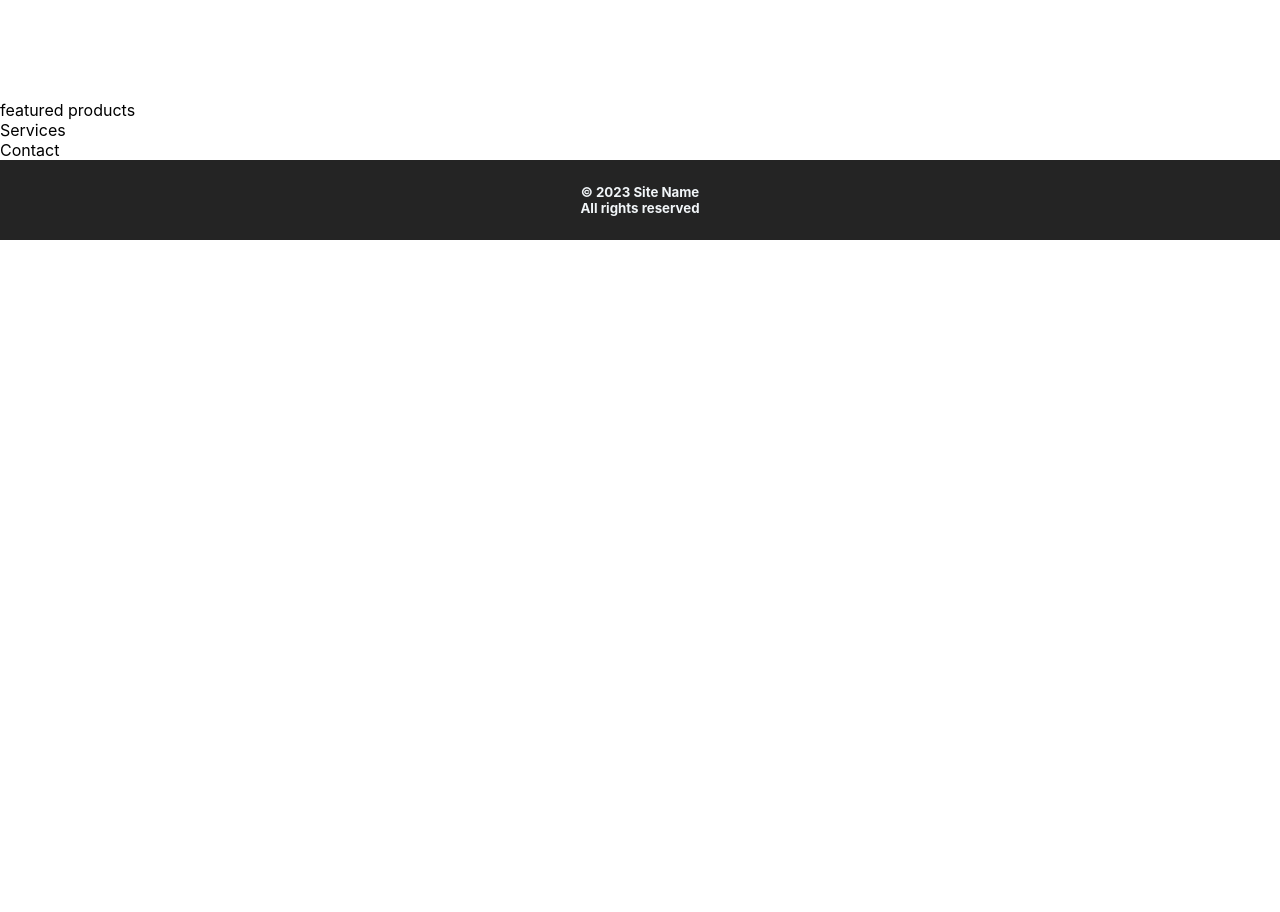
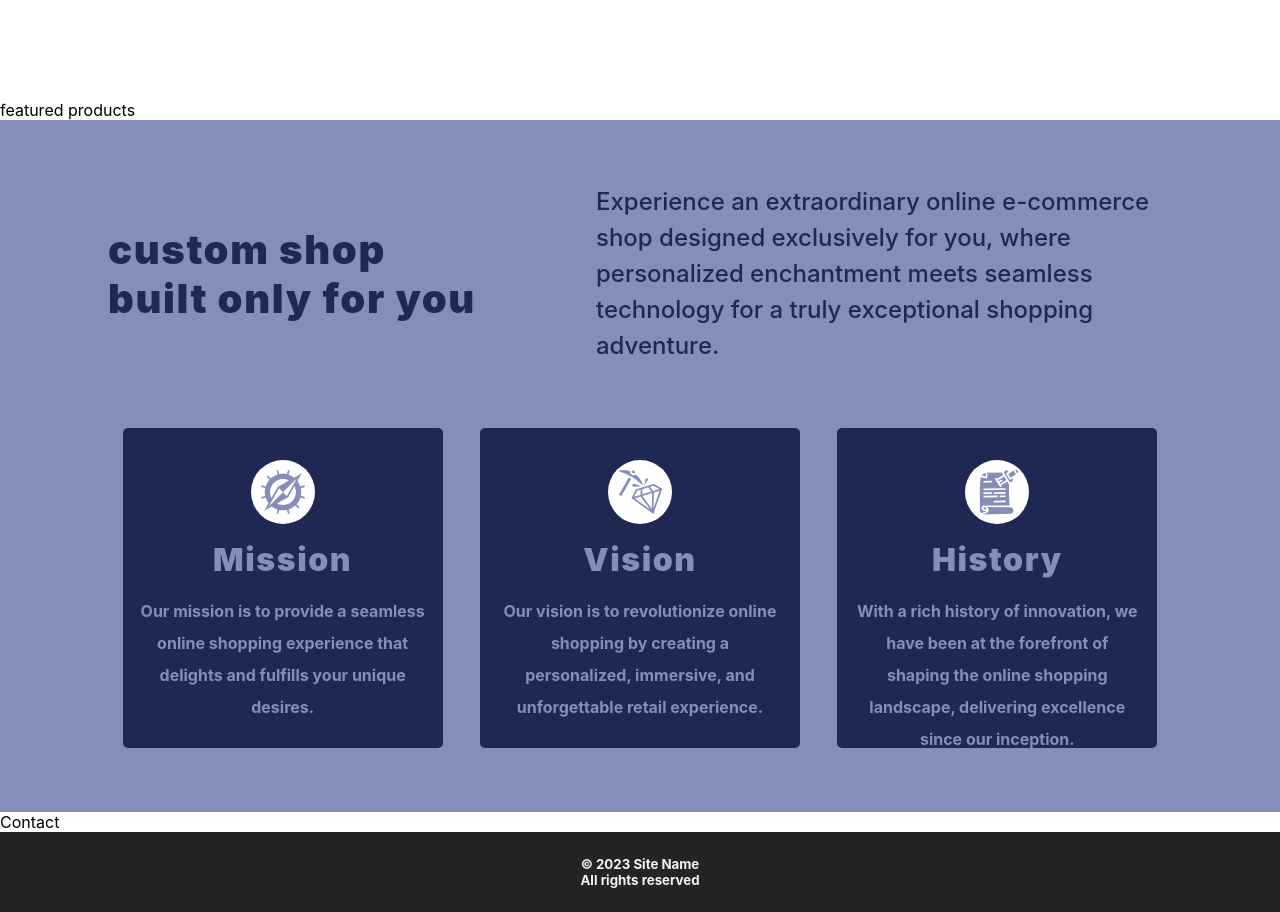
Before and after one commit to AKWGH/e-commerce, a React (Vite) app: page / in a window 1280 px wide. Shown: the part 700-1612 px from the top of the page. Before the commit the page ends 940 px from the top, so only its background shows below. Built offline with nearby package versions, Linux system fonts and the light colour scheme.

Commit message:
services section complete

```diff
--- a/src/App.css
+++ b/src/App.css
@@ -354,3 +354,100 @@
 }
 
 /* end of hero component */
+
+/* ================== */
+/* Services component */
+/* ================== */
+.services-section {
+  background-color: var(--colour-primary1);
+  padding-bottom: 4rem;
+  padding-top: 4rem;
+}
+.services-header {
+  padding-bottom: 4rem;
+  display: flex;
+  flex-direction: column;
+  gap: 2rem;
+}
+.services-header h3 {
+  font-size: 1.5rem;
+  letter-spacing: 0.1rem;
+  color: var(--colour-primary9);
+  font-weight: 900;
+}
+.services-header p {
+  color: var(--colour-primary9);
+  font-weight: 500;
+  line-height: 1.5;
+}
+/* */
+.services-centre {
+  display: flex;
+  flex-direction: column;
+  gap: 2rem;
+}
+.service {
+  height: 20rem;
+  width: 90vw;
+  max-width: 40rem;
+  padding: 2rem 1rem;
+  margin: auto;
+
+  text-align: center;
+  background-color: var(--colour-primary9);
+  font-weight: 700;
+  color: var(--colour-primary1);
+  display: flex;
+  flex-direction: column;
+  justify-content: flex-start;
+  align-items: center;
+  gap: 1rem;
+  border-radius: 5px;
+}
+.service h4 {
+  font-size: 2rem;
+  text-transform: capitalize;
+  font-weight: 900;
+  letter-spacing: 0.1rem;
+}
+.service p {
+  line-height: 2;
+}
+.service-icon {
+  font-size: 3rem;
+  border-radius: 50%;
+  display: flex;
+  justify-content: center;
+  align-items: center;
+  background-color: white;
+  padding: 0.5rem;
+}
+
+@media (min-width: 992px) {
+  .services-header {
+    display: flex;
+    flex-direction: row;
+    justify-content: space-around;
+    align-items: center;
+  }
+  .services-header p {
+    width: 50%;
+    font-size: 1.5rem;
+  }
+  .services-header h3 {
+    font-size: 2.5rem;
+  }
+}
+/*  */
+@media (min-width: 1100px) {
+  .services-centre {
+    display: flex;
+    flex-direction: row;
+    margin: auto;
+    width: 65rem;
+  }
+  .service {
+    max-width: 20rem;
+  }
+}
+/* end of services */
--- a/src/components/Hero.jsx
+++ b/src/components/Hero.jsx
@@ -13,8 +13,8 @@ const Hero = () => {
           Transform Repeat
         </h1>
         <p>
-          Lorem ipsum dolor sit amet consectetur, adipisicing elit. Vel earum
-          officia soluta aspernatur autem ullam velit quia, alias omnis quasi!
+          Endless inspiration, where every purchase fuels your journey of
+          personal growth and positive change.
         </p>
         <Link to="/products" className="btn">
           shop now
--- a/src/components/Services.jsx
+++ b/src/components/Services.jsx
@@ -1,7 +1,36 @@
 import React from "react";
 
+import { services } from "../utils/data";
+
 const Services = () => {
-  return <div>Services</div>;
+  return (
+    <section className="services-section">
+      <article className="services-header section-centre">
+        <h3>
+          custom shop
+          <br />
+          built only for you
+        </h3>
+        <p>
+          Experience an extraordinary online e-commerce shop designed
+          exclusively for you, where personalized enchantment meets seamless
+          technology for a truly exceptional shopping adventure.
+        </p>
+      </article>
+      <div className="services-centre ">
+        {services.map((service) => {
+          const { id, text, icon, title } = service;
+          return (
+            <article key={id} className="service">
+              <span className="service-icon">{icon}</span>
+              <h4>{title}</h4>
+              <p>{text}</p>
+            </article>
+          );
+        })}
+      </div>
+    </section>
+  );
 };
 
 export default Services;
--- a/src/utils/data.js
+++ /dev/null
@@ -1,5 +0,0 @@
-export const links = [
-  { id: 1, text: "home", url: "/" },
-  { id: 2, text: "about", url: "/about" },
-  { id: 3, text: "products", url: "/products" },
-];
--- /dev/null
+++ b/src/utils/data.jsx
@@ -0,0 +1,28 @@
+import { GiCompass, GiDiamondHard, GiStabbedNote } from "react-icons/gi";
+
+export const links = [
+  { id: 1, text: "home", url: "/" },
+  { id: 2, text: "about", url: "/about" },
+  { id: 3, text: "products", url: "/products" },
+];
+
+export const services = [
+  {
+    id: 1,
+    icon: <GiCompass />,
+    title: "mission",
+    text: "Our mission is to provide a seamless online shopping experience that delights and fulfills your unique desires.",
+  },
+  {
+    id: 2,
+    icon: <GiDiamondHard />,
+    title: "vision",
+    text: "Our vision is to revolutionize online shopping by creating a personalized, immersive, and unforgettable retail experience.",
+  },
+  {
+    id: 3,
+    icon: <GiStabbedNote />,
+    title: "history",
+    text: "With a rich history of innovation, we have been at the forefront of shaping the online shopping landscape, delivering excellence since our inception.",
+  },
+];
```
